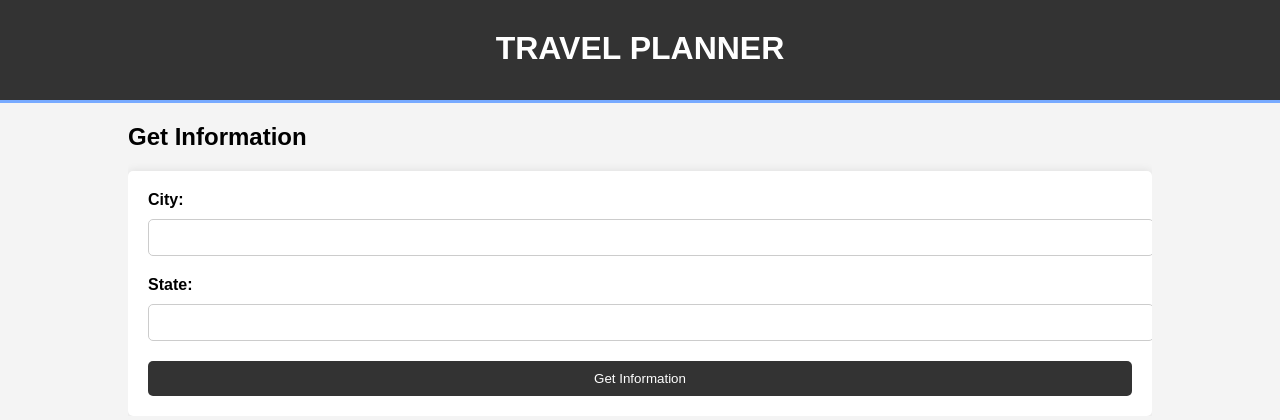
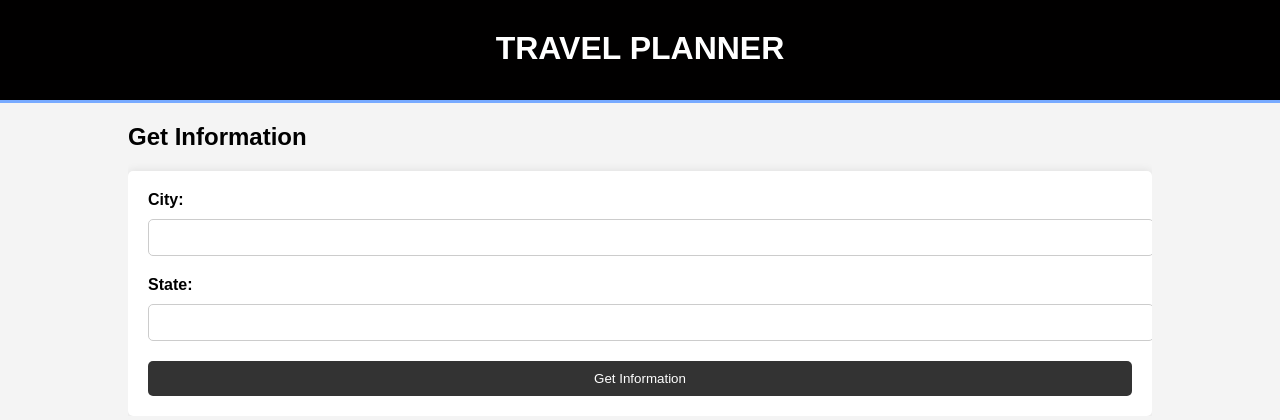
Before and after one commit to cardellak5813/travel-planner, a Flask app: page / in a window 1280 px wide. Shown: the top 420 px of the page. Run offline with Flask 3, Linux system fonts and the light colour scheme.

Commit message:
Changed Header Color

```diff
--- a/app.py
+++ b/app.py
@@ -26,6 +26,7 @@ def home():
 def get_results():
     city = request.form['city']
     state = request.form['state']
+    print(f"Received city: {city}, state: {state}")  # Debugging line to check form values
     location = f"{city},{state}"
     weather_info = get_weather(location)
     attractions = get_attractions(location)
--- a/templates/index.html
+++ b/templates/index.html
@@ -17,7 +17,7 @@
             overflow: hidden;
         }
         header {
-            background: #333;
+            background: #010000;
             color: #fff;
             padding-top: 30px;
             min-height: 70px;
```
